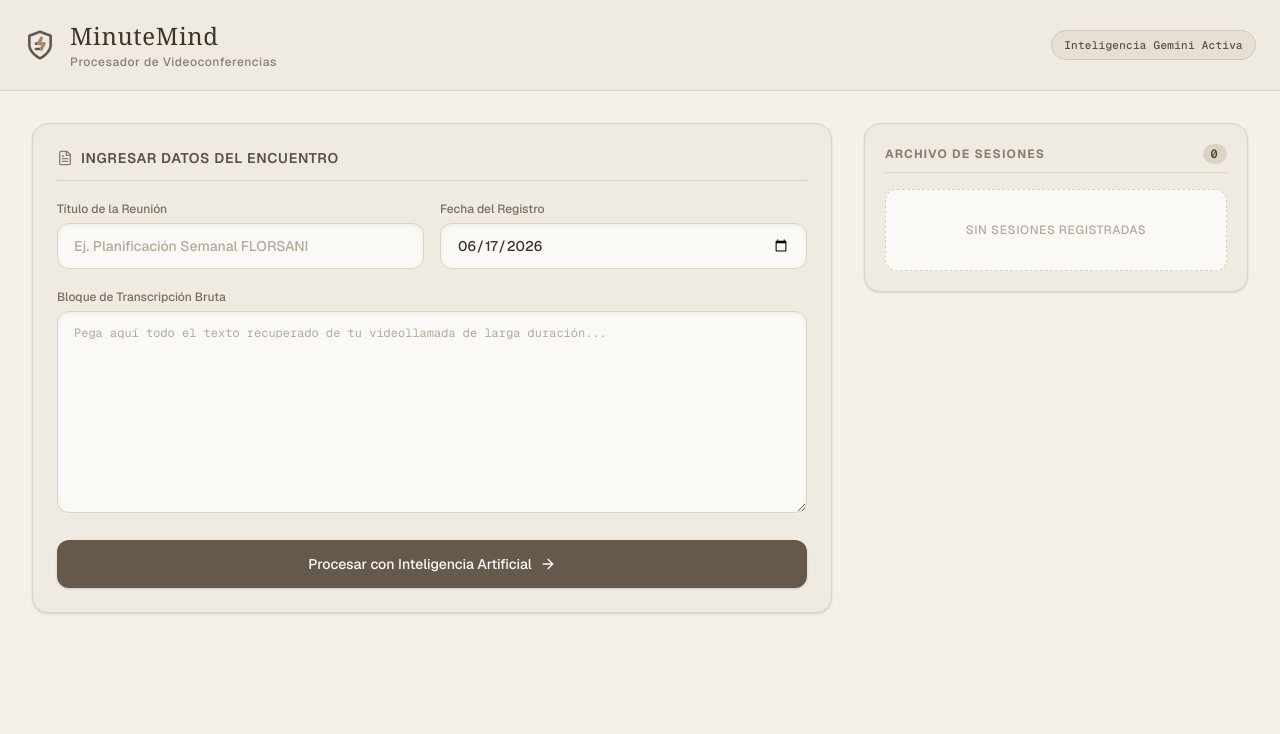
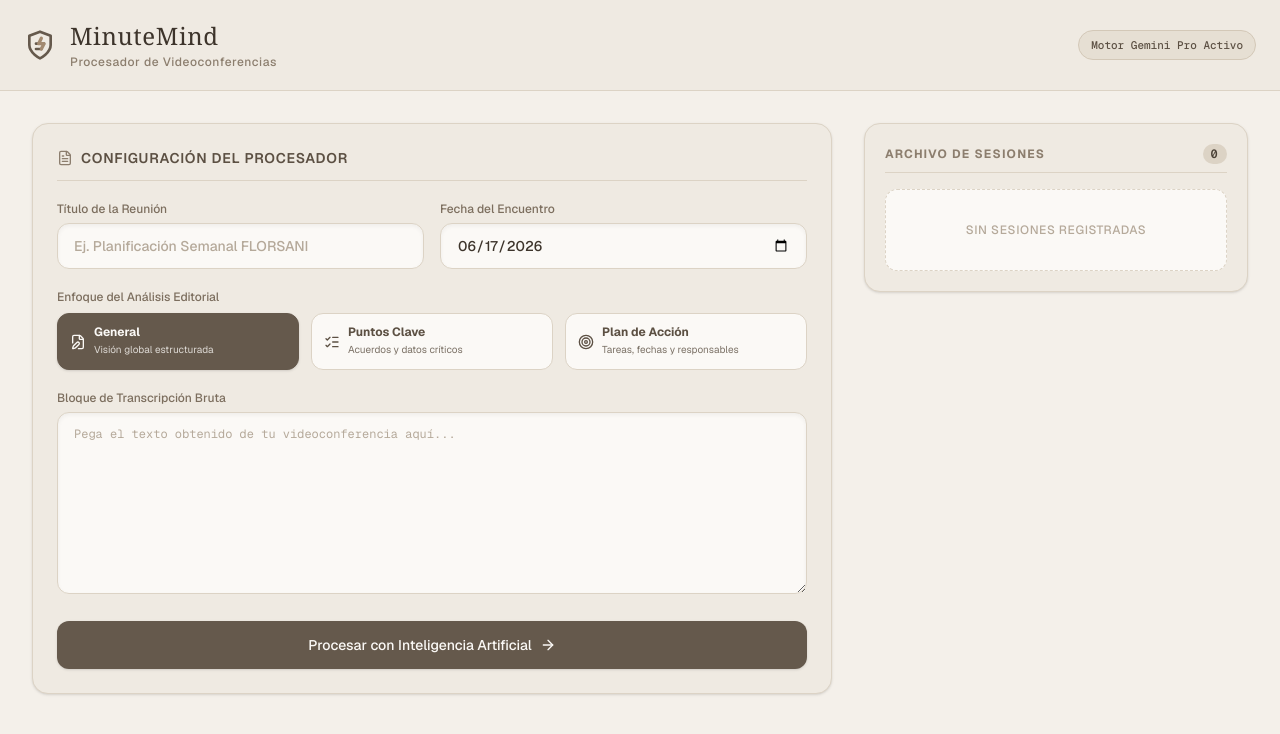
Before and after one commit to ppmarin412/Procesador_Videoconferencias, a Next.js app: page / in a window 1280 px wide. Shown: the top 734 px of the page. Built offline with nearby package versions, Linux system fonts and the light colour scheme.

Commit message:
design: transformar a paleta de tonos tierra aesthetic y cambiar subtitulo

```diff
--- a/app/page.tsx
+++ b/app/page.tsx
@@ -1,26 +1,28 @@
 'use client';
 
 import React, { useState, useEffect } from 'react';
-import { FileText, Calendar, Clock, BarChart3, ArrowRight, Cloud, AlertCircle } from 'lucide-react';
+import { FileText, Calendar, Clock, BarChart3, ArrowRight, Cloud, AlertCircle, FileEdit, ListChecks, Target, Check } from 'lucide-react';
 
 interface MeetingReport {
   id: string;
   title: string;
   date: string;
-  duration?: string;
   summary: string;
   insights: string[];
   participation: { name: string; percentage: number }[];
+  type?: string;
 }
 
 export default function Home() {
   const [title, setTitle] = useState('');
   const [date, setDate] = useState(new Date().toISOString().split('T')[0]);
   const [text, setText] = useState('');
+  const [summaryType, setSummaryType] = useState<'general' | 'keypoints' | 'action'>('general');
   const [loading, setLoading] = useState(false);
   const [error, setError] = useState<string | null>(null);
   const [report, setReport] = useState<MeetingReport | null>(null);
   const [history, setHistory] = useState<MeetingReport[]>([]);
+  const [uploadingDrive, setUploadingDrive] = useState<string | null>(null);
 
   useEffect(() => {
     const saved = localStorage.getItem('meeting_reports_history');
@@ -41,7 +43,7 @@ export default function Home() {
       const res = await fetch('/api/summarize', {
         method: 'POST',
         headers: { 'Content-Type': 'application/json' },
-        body: JSON.stringify({ title, date, text }),
+        body: JSON.stringify({ title, date, text, summaryType }),
       });
 
       const data = await res.json();
@@ -57,6 +59,7 @@ export default function Home() {
         summary: data.summary || '',
         insights: data.insights || [],
         participation: data.participation || [],
+        type: summaryType
       };
 
       setReport(newReport);
@@ -70,13 +73,37 @@ export default function Home() {
     }
   };
 
+  const uploadToDrive = async (reportToUpload: MeetingReport) => {
+    setUploadingDrive(reportToUpload.id);
+    try {
+      const response = await fetch('/api/drive-upload', {
+        method: 'POST',
+        headers: { 'Content-Type': 'application/json' },
+        body: JSON.stringify({
+          title: reportToUpload.title,
+          date: reportToUpload.date,
+          summary: reportToUpload.summary,
+          insights: reportToUpload.insights
+        }),
+      });
+
+      if (!response.ok) throw new Error('Error en la carga');
+      alert('¡Documento guardado exitosamente en Google Drive!');
+    } catch (err) {
+      alert('No se pudo subir a Google Drive. Revisa tu configuración de API.');
+    } finally {
+      setUploadingDrive(null);
+    }
+  };
+
   return (
     <div className="min-h-screen bg-[#F4F0EA] text-[#4A4036] font-sans antialiased selection:bg-[#E6DFD3]">
-      {/* HEADER ESTILO AESTHETIC / WARM COZY */}
+
+      {/* HEADER WARM MINIMALIST CON LOGO OPCIÓN 3 */}
       <header className="bg-[#EFEAE2] border-b border-[#DCD3C5] sticky top-0 z-50 py-5 px-6">
         <div className="max-w-7xl mx-auto flex flex-col sm:flex-row items-center justify-between gap-4">
           <div className="flex items-center gap-3.5">
-            {/* LOGO OPCIÓN 3: Integrado cromáticamente en la paleta café/taupe */}
+            {/* LOGO OPCIÓN 3 */}
             <svg className="w-8 h-8 text-[#65594C]" viewBox="0 0 24 24" fill="none" stroke="currentColor" strokeWidth="2" strokeLinecap="round" strokeLinejoin="round">
               <path d="M12 22s8-4 8-10V5l-8-3-8 3v7c0 6 8 10 8 10z" />
               <path d="M9 11h6" />
@@ -88,18 +115,19 @@ export default function Home() {
               <p className="text-xs text-[#8C7E6E] tracking-wider font-medium mt-0.5">Procesador de Videoconferencias</p>
             </div>
           </div>
-          <div className="text-[11px] font-mono bg-[#E6DFD3] text-[#5C5043] px-3 py-1.5 rounded-full border border-[#D3C8B7] font-medium tracking-wide">
-            Inteligencia Gemini Activa
+          <div className="text-[11px] font-mono bg-[#E6DFD3] text-[#5C5043] px-3 py-1.5 rounded-full border border-[#D3C8B7] font-medium">
+            Motor Gemini Pro Activo
           </div>
         </div>
       </header>
 
       <main className="max-w-7xl mx-auto p-4 sm:p-6 lg:p-8 grid grid-cols-1 lg:grid-cols-3 gap-8">
-        {/* COLUMNA IZQUIERDA: FORMULARIO Y RESULTADO */}
+
+        {/* COLUMNA IZQUIERDA: CONFIGURACIÓN, TEXTO Y REPORTES */}
         <div className="lg:col-span-2 space-y-8">
           <section className="bg-[#EFEAE2] rounded-2xl p-6 border border-[#DCD3C5] shadow-sm">
             <h2 className="text-sm font-semibold text-[#5C5043] uppercase tracking-wider mb-5 flex items-center gap-2 border-b border-[#DCD3C5] pb-3">
-              <FileText className="w-4 h-4 text-[#8C7E6E]" /> Ingresar Datos del Encuentro
+              <FileText className="w-4 h-4 text-[#8C7E6E]" /> Configuración del Procesador
             </h2>
 
             <form onSubmit={handleSubmit} className="space-y-5">
@@ -113,7 +141,7 @@ export default function Home() {
                   />
                 </div>
                 <div>
-                  <label className="block text-xs font-medium text-[#7C6E5E] mb-1.5">Fecha del Registro</label>
+                  <label className="block text-xs font-medium text-[#7C6E5E] mb-1.5">Fecha del Encuentro</label>
                   <input
                     type="date" required value={date} onChange={(e) => setDate(e.target.value)}
                     className="w-full px-4 py-3 bg-[#FBF9F6] border border-[#DCD3C5] rounded-xl text-[#3D342B] focus:outline-none focus:border-[#A38A70] transition-colors text-sm font-medium shadow-inner"
@@ -121,22 +149,74 @@ export default function Home() {
                 </div>
               </div>
 
+              {/* OPCIONES DE RESUMEN RESTAURADAS */}
+              <div>
+                <label className="block text-xs font-medium text-[#7C6E5E] mb-2">Enfoque del Análisis Editorial</label>
+                <div className="grid grid-cols-1 sm:grid-cols-3 gap-3">
+                  <button
+                    type="button" onClick={() => setSummaryType('general')}
+                    className={`flex items-center gap-2 p-3 rounded-xl border text-left transition-all ${
+                      summaryType === 'general'
+                        ? 'bg-[#65594C] border-[#65594C] text-[#FBF9F6] shadow-sm'
+                        : 'bg-[#FBF9F6] border-[#DCD3C5] text-[#5C5043] hover:border-[#A38A70]'
+                    }`}
+                  >
+                    <FileEdit className="w-4 h-4 shrink-0" />
+                    <div>
+                      <p className="text-xs font-bold leading-none">General</p>
+                      <p className="text-[10px] opacity-80 mt-1">Visión global estructurada</p>
+                    </div>
+                  </button>
+
+                  <button
+                    type="button" onClick={() => setSummaryType('keypoints')}
+                    className={`flex items-center gap-2 p-3 rounded-xl border text-left transition-all ${
+                      summaryType === 'keypoints'
+                        ? 'bg-[#65594C] border-[#65594C] text-[#FBF9F6] shadow-sm'
+                        : 'bg-[#FBF9F6] border-[#DCD3C5] text-[#5C5043] hover:border-[#A38A70]'
+                    }`}
+                  >
+                    <ListChecks className="w-4 h-4 shrink-0" />
+                    <div>
+                      <p className="text-xs font-bold leading-none">Puntos Clave</p>
+                      <p className="text-[10px] opacity-80 mt-1">Acuerdos y datos críticos</p>
+                    </div>
+                  </button>
+
+                  <button
+                    type="button" onClick={() => setSummaryType('action')}
+                    className={`flex items-center gap-2 p-3 rounded-xl border text-left transition-all ${
+                      summaryType === 'action'
+                        ? 'bg-[#65594C] border-[#65594C] text-[#FBF9F6] shadow-sm'
+                        : 'bg-[#FBF9F6] border-[#DCD3C5] text-[#5C5043] hover:border-[#A38A70]'
+                    }`}
+                  >
+                    <Target className="w-4 h-4 shrink-0" />
+                    <div>
+                      <p className="text-xs font-bold leading-none">Plan de Acción</p>
+                      <p className="text-[10px] opacity-80 mt-1">Tareas, fechas y responsables</p>
+                    </div>
+                  </button>
+                </div>
+              </div>
+
               <div>
                 <label className="block text-xs font-medium text-[#7C6E5E] mb-1.5">Bloque de Transcripción Bruta</label>
                 <textarea
                   required value={text} onChange={(e) => setText(e.target.value)}
-                  placeholder="Pega aquí todo el texto recuperado de tu videollamada de larga duración..."
-                  rows={9}
+                  placeholder="Pega el texto obtenido de tu videoconferencia aquí..."
+                  rows={8}
                   className="w-full px-4 py-3 bg-[#FBF9F6] border border-[#DCD3C5] rounded-xl text-[#4A4036] font-mono text-xs placeholder-[#B5A99A] focus:outline-none focus:border-[#A38A70] transition-colors resize-y leading-relaxed shadow-inner"
                 />
               </div>
 
+              {/* BOTÓN CON PROCESAMIENTO IA RESTAURADO */}
               <button
                 type="submit" disabled={loading}
                 className="w-full bg-[#65594C] hover:bg-[#53493E] text-[#FBF9F6] font-medium text-sm py-3.5 px-4 rounded-xl transition-all flex items-center justify-center gap-2 shadow-sm disabled:opacity-50"
               >
                 {loading ? (
-                  <span className="animate-pulse tracking-wide font-light">Estructurando con IA...</span>
+                  <span className="animate-pulse tracking-wide font-light">Procesando Transcripción con IA...</span>
                 ) : (
                   <>Procesar con Inteligencia Artificial <ArrowRight className="w-4 h-4" /></>
                 )}
@@ -144,7 +224,6 @@ export default function Home() {
             </form>
           </section>
 
-          {/* MENSAJES DE ERROR */}
           {error && (
             <div className="bg-[#F2EAE4] border border-[#DFD0C5] text-[#734A35] p-4 rounded-2xl flex items-start gap-3 shadow-sm">
               <AlertCircle className="w-4 h-4 text-[#A66846] shrink-0 mt-0.5" />
@@ -155,7 +234,7 @@ export default function Home() {
             </div>
           )}
 
-          {/* REPORTE PROCESADO ESTILO PANEL ORGANIZADOR */}
+          {/* VISTA DEL INFORME EN TONOS TIERRA */}
           {report && (
             <article className="bg-[#EFEAE2] rounded-2xl p-6 border border-[#DCD3C5] shadow-sm space-y-6 animate-fadeIn">
               <div className="border-b border-[#DCD3C5] pb-4 flex flex-col sm:flex-row sm:items-center justify-between gap-3">
@@ -164,24 +243,29 @@ export default function Home() {
                   <div className="flex items-center gap-3 text-xs font-medium text-[#8C7E6E] mt-1.5">
                     <span className="flex items-center gap-1"><Calendar className="w-3.5 h-3.5" /> {report.date}</span>
                     <span className="w-1 h-1 bg-[#DCD3C5] rounded-full" />
-                    <span className="flex items-center gap-1"><Clock className="w-3.5 h-3.5" /> Procesado Exitoso</span>
+                    <span className="uppercase font-bold text-[10px] tracking-wider text-[#A38A70]">Enfoque: {report.type || 'General'}</span>
                   </div>
                 </div>
+                <button
+                  onClick={() => uploadToDrive(report)}
+                  disabled={uploadingDrive === report.id}
+                  className="sm:self-center text-xs font-medium uppercase tracking-wider text-[#FBF9F6] bg-[#A38A70] hover:bg-[#8C755E] flex items-center justify-center gap-2 px-4 py-2 rounded-xl transition-all shadow-sm disabled:opacity-40"
+                >
+                  <Cloud className="w-4 h-4" />
+                  {uploadingDrive === report.id ? 'Subiendo...' : 'Guardar en Drive'}
+                </button>
               </div>
 
-              {/* SÍNTESIS EJECUTIVA */}
               <section className="space-y-2">
-                <h4 className="text-xs font-bold tracking-widest text-[#8C7E6E] uppercase">Resumen Ejecutivo</h4>
+                <h4 className="text-xs font-bold tracking-widest text-[#8C7E6E] uppercase">Informe Procesado</h4>
                 <p className="text-sm text-[#4A4036] leading-relaxed whitespace-pre-line bg-[#FBF9F6] border border-[#EBE3D5] rounded-xl p-4 shadow-inner font-medium">
                   {report.summary}
                 </p>
               </section>
 
-              {/* GRID DETALLES */}
               <div className="grid grid-cols-1 md:grid-cols-2 gap-6 pt-4 border-t border-[#DCD3C5]">
-                {/* ACUERDOS CLAVE */}
                 <section className="space-y-2">
-                  <h4 className="text-xs font-bold tracking-widest text-[#8C7E6E] uppercase">Compromisos y Puntos</h4>
+                  <h4 className="text-xs font-bold tracking-widest text-[#8C7E6E] uppercase">Bloques de Control</h4>
                   <ul className="space-y-2">
                     {report.insights.map((insight, idx) => (
                       <li key={idx} className="flex items-start gap-2.5 text-sm text-[#4A4036] bg-[#FBF9F6] border border-[#EBE3D5] p-3.5 rounded-xl shadow-sm font-medium">
@@ -192,11 +276,9 @@ export default function Home() {
                   </ul>
                 </section>
 
-                {/* GRÁFICO DE PARTICIPACIÓN INTEGRADO */}
                 <section className="space-y-2">
-                  <h4 className="text-xs font-bold tracking-widest text-[#8C7E6E] uppercase">Distribución del Diálogo</h4>
+                  <h4 className="text-xs font-bold tracking-widest text-[#8C7E6E] uppercase">Participación Detectada</h4>
                   <div className="bg-[#FBF9F6] border border-[#EBE3D5] rounded-xl p-4 flex flex-col sm:flex-row items-center justify-center gap-5 shadow-sm">
-                    {/* Gráfico Donut en Tonos Neutros */}
                     <div className="relative w-28 h-28 shrink-0">
                       <svg className="w-full h-full transform -rotate-90" viewBox="0 0 36 36">
                         <circle cx="18" cy="18" r="15.915" fill="none" stroke="#EFEAE2" strokeWidth="3" />
@@ -222,7 +304,6 @@ export default function Home() {
                       </div>
                     </div>
 
-                    {/* Leyenda Tierra */}
                     <div className="space-y-1.5 w-full">
                       {report.participation.map((p, i) => {
                         const colors = ['bg-[#65594C]', 'bg-[#8C7E6E]', 'bg-[#A38A70]', 'bg-[#C4B49F]', 'bg-[#DFD3C3]'];
@@ -244,7 +325,7 @@ export default function Home() {
           )}
         </div>
 
-        {/* COLUMNA DERECHA: HISTORIAL ESTILO PLANIFICADOR */}
+        {/* COLUMNA DERECHA: HISTORIAL */}
         <div className="space-y-6">
           <section className="bg-[#EFEAE2] rounded-2xl p-5 border border-[#DCD3C5] shadow-sm">
             <h2 className="text-xs font-bold text-[#8C7E6E] uppercase tracking-widest mb-4 flex items-center justify-between border-b border-[#DCD3C5] pb-2">
@@ -278,10 +359,12 @@ export default function Home() {
                     </p>
                     <div className="flex items-center gap-2 mt-3 pt-2.5 border-t border-[#EFEAE2] justify-end">
                       <button
-                        onClick={(e) => { e.stopPropagation(); alert('¡Listo para conectar con tu Webhook de Drive!'); }}
-                        className="text-[10px] font-medium uppercase tracking-wider text-[#7C6E5E] hover:text-[#3D342B] flex items-center gap-1 bg-[#EFEAE2] border border-[#DCD3C5] px-2.5 py-1 rounded-md transition-colors shadow-sm"
+                        onClick={(e) => { e.stopPropagation(); uploadToDrive(h); }}
+                        disabled={uploadingDrive === h.id}
+                        className="text-[10px] font-medium uppercase tracking-wider text-[#7C6E5E] hover:text-[#3D342B] flex items-center gap-1 bg-[#EFEAE2] border border-[#DCD3C5] px-2.5 py-1 rounded-md transition-colors shadow-sm disabled:opacity-40"
                       >
-                        <Cloud className="w-3 h-3 text-[#8C7E6E]" /> Guardar en Drive
+                        <Cloud className="w-3 h-3 text-[#8C7E6E]" />
+                        {uploadingDrive === h.id ? 'Subiendo...' : 'Subir a Drive'}
                       </button>
                     </div>
                   </div>
```
